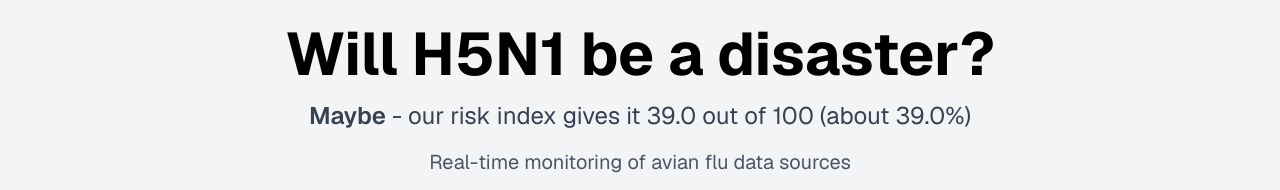
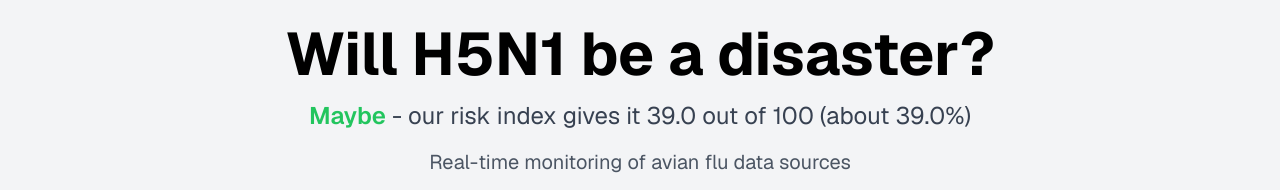
Before and after one commit to Goodheart-Labs/risk-dashboard, a Next.js app: page / in a window 1280 px wide. Shown: the top 190 px of the page. Built offline with nearby package versions, Linux system fonts and the light colour scheme; no server answers.

Commit message:
Fix tailwind config

```diff
--- a/src/app/page.tsx
+++ b/src/app/page.tsx
@@ -49,6 +49,8 @@
     // Otherwise combine the real data we have
     return combineDataSources(polymarketTimeSeries, metaculusTimeSeries);
   }, [polymarketTimeSeries, metaculusTimeSeries]);
+
+  console.log(riskIndex);
 
   if (!mounted) return null;
 
--- a/tailwind.config.ts
+++ b/tailwind.config.ts
@@ -1,12 +1,7 @@
 import type { Config } from "tailwindcss";
 
 export default {
-  content: [
-    "./src/pages/**/*.{js,ts,jsx,tsx,mdx}",
-    "./src/components/**/*.{js,ts,jsx,tsx,mdx}",
-    "./src/app/**/*.{js,ts,jsx,tsx,mdx}",
-    "./app/**/*.{js,ts,jsx,tsx}",
-  ],
+  content: ["./src/**/*.{js,ts,jsx,tsx,mdx}"],
   theme: {
     extend: {
       colors: {
```
